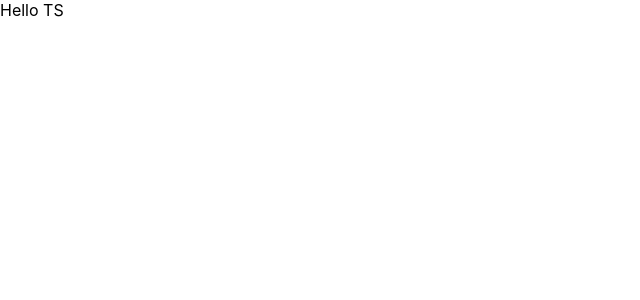
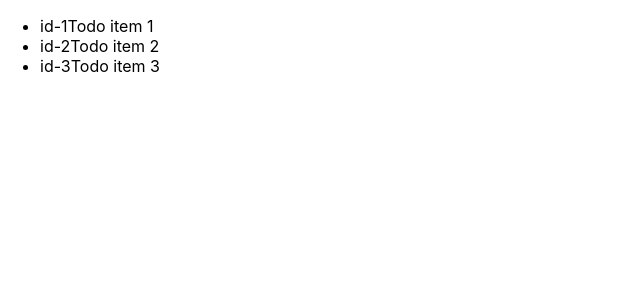
Before and after one commit to mariia-kovalova/goit-ts-project, a React (Create React App) app: page / in a window 1280 px wide. Shown: the top 300 px of the page, without its empty margins (0-640 px from the left). Built offline with nearby package versions, Linux system fonts and the light colour scheme.

Commit message:
todo list

```diff
--- a/package.json
+++ b/package.json
@@ -2,7 +2,7 @@
   "name": "goit-ts-project",
   "version": "0.1.0",
   "private": true,
-    "homepage": "https://mariia-kovalova.github.io/goit-ts-project/",
+  "homepage": "https://mariia-kovalova.github.io/goit-ts-project/",
   "dependencies": {
     "@testing-library/jest-dom": "^5.16.5",
     "@testing-library/react": "^13.4.0",
--- a/src/App.tsx
+++ /dev/null
@@ -1,7 +0,0 @@
-export const  App=()=> {
-  return (
-    <div >
-     Hello TS
-    </div>
-  );
-}
--- /dev/null
+++ b/src/components/App.tsx
@@ -0,0 +1,11 @@
+import React from 'react';
+import todos from '../data/todos.json';
+import { TodoList } from './TodoList/TodoList';
+
+export const App: React.FC = () => {
+  return <TodoList items={todos} />;
+};
+
+// ideas
+
+// path "../../../" - congig?
--- /dev/null
+++ b/src/components/TodoItem/TodoItem.tsx
@@ -0,0 +1,13 @@
+import React from 'react';
+import { ITodoItem } from '../../interfaces/TodoItem.interface';
+
+export const TodoItem: React.FC<ITodoItem> = props => {
+  const { id, title } = props;
+
+  return (
+    <div>
+      <span>{id}</span>
+      <span>{title}</span>
+    </div>
+  );
+};
--- /dev/null
+++ b/src/components/TodoList/TodoList.tsx
@@ -0,0 +1,17 @@
+import React from 'react';
+import { ITodoList } from '../../interfaces/TodoList.interface';
+import { TodoItem } from '../TodoItem/TodoItem';
+
+export const TodoList: React.FC<ITodoList> = props => {
+  const { items } = props;
+
+  return (
+    <ul>
+      {items.map(({ id, title }) => (
+        <li key={id}>
+          <TodoItem id={id} title={title} />
+        </li>
+      ))}
+    </ul>
+  );
+};
--- /dev/null
+++ b/src/data/todos.json
@@ -0,0 +1,5 @@
+[
+  { "id": "id-1", "title": "Todo item 1" },
+  { "id": "id-2", "title": "Todo item 2" },
+  { "id": "id-3", "title": "Todo item 3" }
+]
--- a/src/index.tsx
+++ b/src/index.tsx
@@ -1,8 +1,7 @@
 import React from 'react';
 import ReactDOM from 'react-dom/client';
 import './index.css';
-import {App} from './App';
-
+import { App } from './components/App';
 
 const root = ReactDOM.createRoot(
   document.getElementById('root') as HTMLElement
--- /dev/null
+++ b/src/interfaces/TodoItem.interface.ts
@@ -0,0 +1,4 @@
+export interface ITodoItem {
+  id: string;
+  title: string;
+}
--- /dev/null
+++ b/src/interfaces/TodoList.interface.ts
@@ -0,0 +1,5 @@
+import { ITodoItem } from './TodoItem.interface';
+
+export interface ITodoList {
+  items: ITodoItem[];
+}
```
Also changed, not shown: tsconfig.json (+3 -8 lines).
